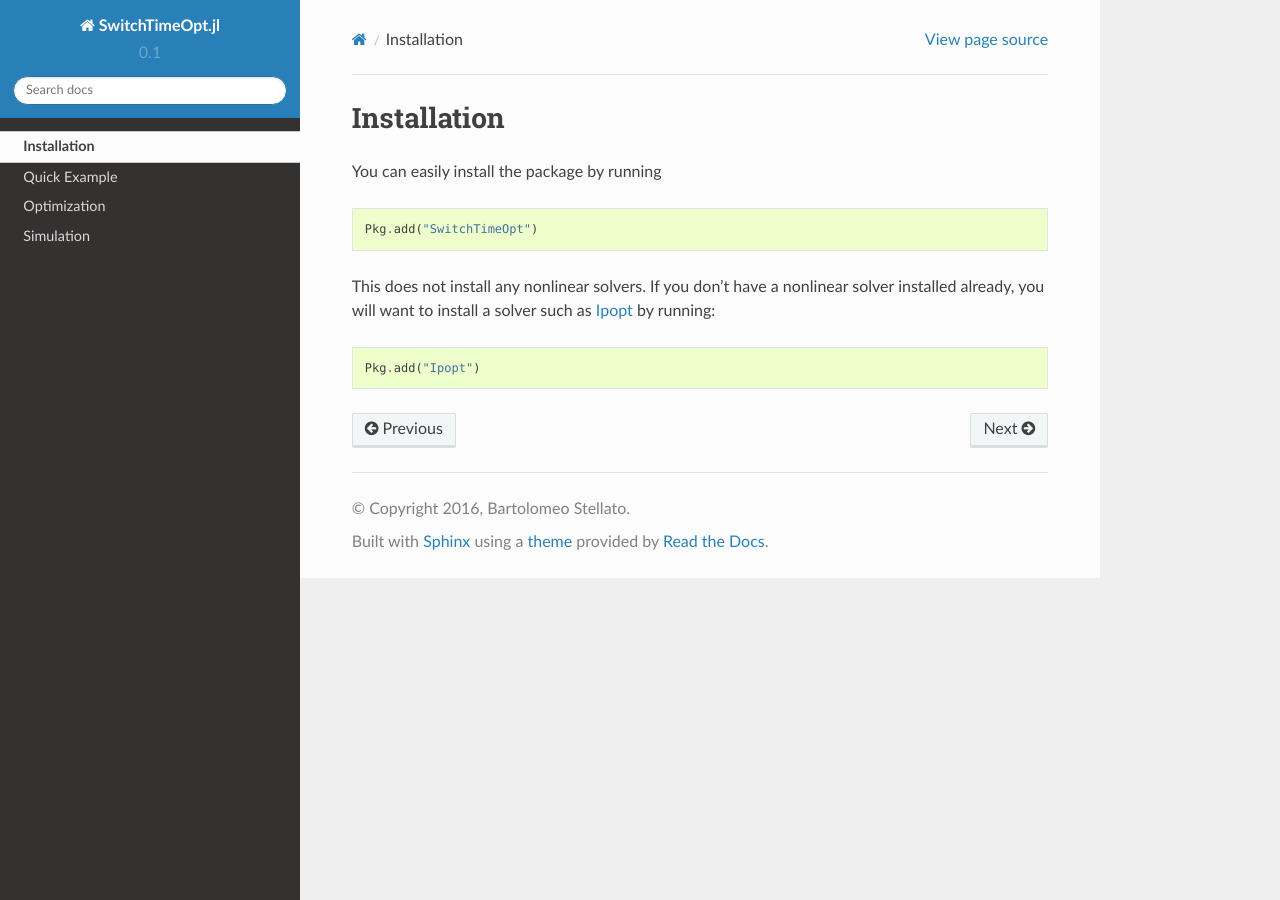
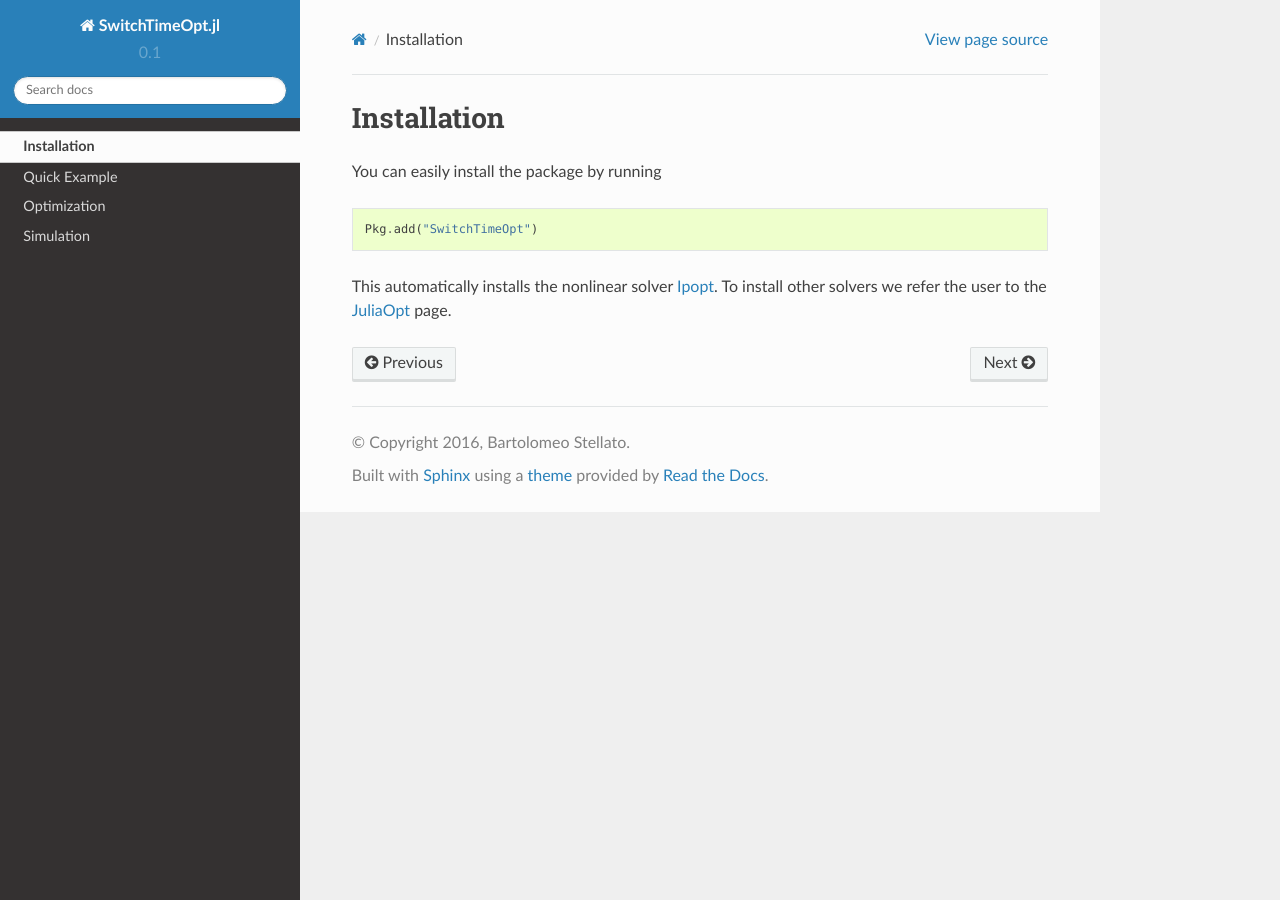
Before and after one commit to oxfordcontrol/SwitchTimeOpt.jl, a Sphinx documentation site: the page built from docs/installation.rst, in a window 1280 px wide. Built offline with Sphinx 7.4.7 and the Read the Docs theme 2.0.0, drawn with Linux system fonts in a browser that asks for light colours.

Commit message:
Added Ipopt solver as default installation

```diff
--- a/docs/installation.rst
+++ b/docs/installation.rst
@@ -7,8 +7,5 @@ You can easily install the package by running
 
   Pkg.add("SwitchTimeOpt")
 
-This does not install any nonlinear solvers. If you don’t have a nonlinear solver installed already, you will want to install a solver such as `Ipopt <https://github.com/JuliaOpt/Ipopt.jl/>`_ by running:
 
-::
-
-  Pkg.add("Ipopt")
+This automatically installs the nonlinear solver `Ipopt <https://github.com/JuliaOpt/Ipopt.jl/>`_. To install other solvers we refer the user to the `JuliaOpt <http://www.juliaopt.org/>`_ page.
```
Also changed, not shown: 1 other file.
